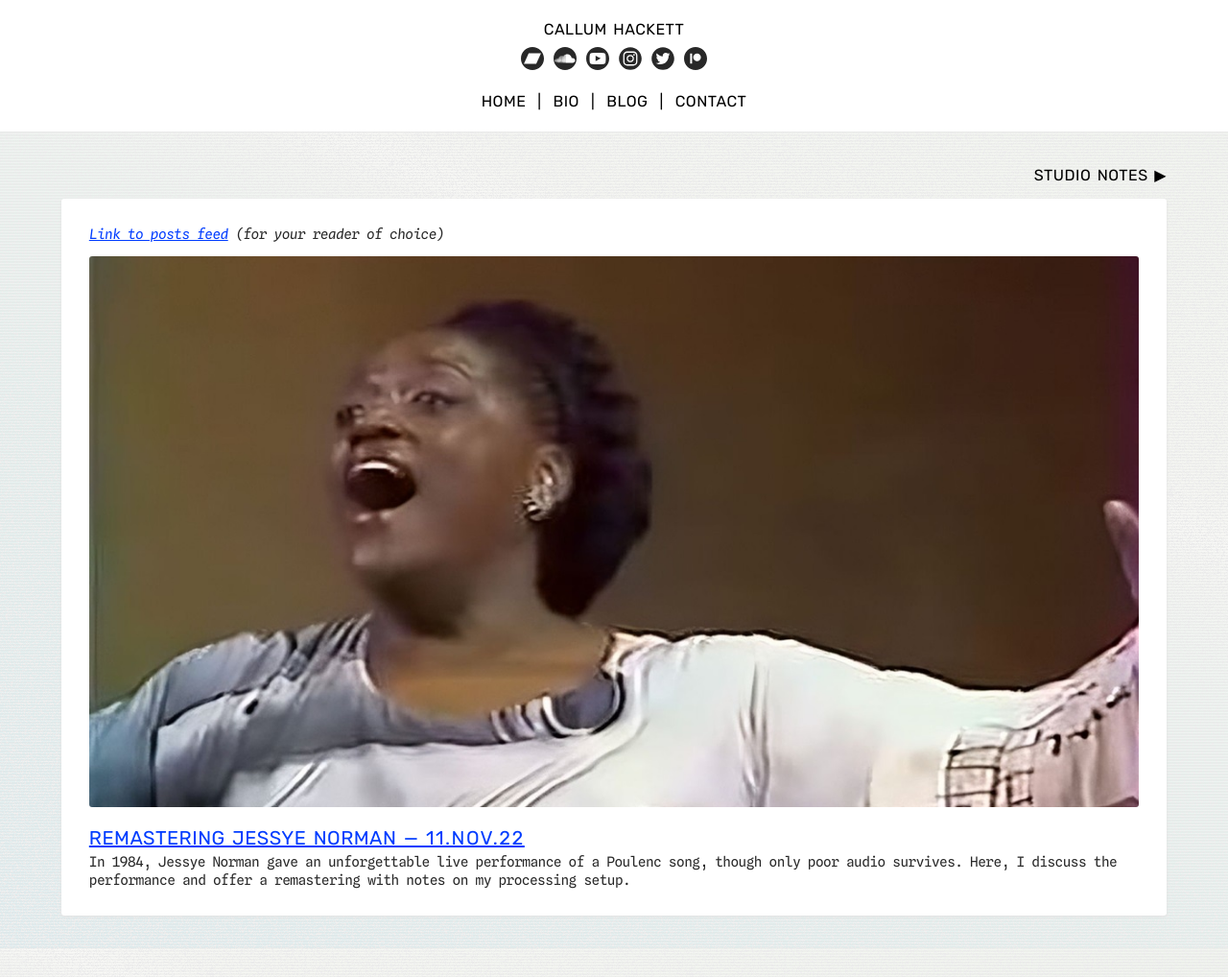
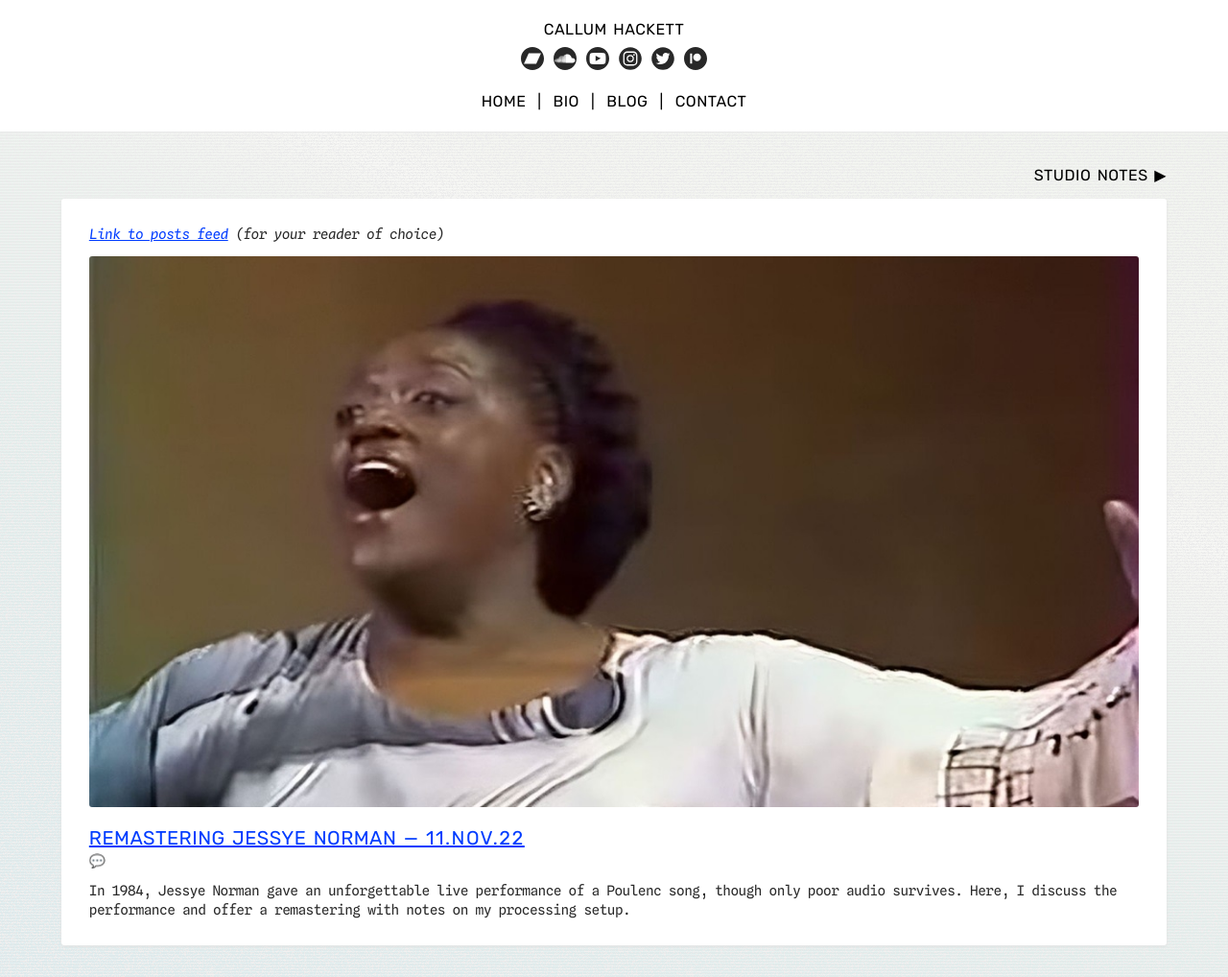
Before and after one commit to callumhackett/callumhackett.github.io, a Jekyll site: the page built from studio-notes.md, in a window 1280 px wide. Shown: the whole page at 96% size. Built offline with Jekyll 4.4.1, drawn with Linux system fonts in a browser that asks for light colours; comment, search, counter and statistics services are not loaded.

Commit message:
added disqus thread counts

```diff
--- a/_includes/main.html
+++ b/_includes/main.html
@@ -53,6 +53,5 @@
                 {{ include.table-content }}
             </div>
         </div>
-        <script id="dsq-count-scr" src="//callum-hackett.disqus.com/count.js" async></script>
     </body>
 </html>
--- a/assets/css/core.css
+++ b/assets/css/core.css
@@ -69,7 +69,7 @@
 }
 
 /* Font Groups */
-#header, #navigation, #metadata, h1, h2, h3 {
+#header, #navigation, #metadata, h1, h2, h3, #comments-count p {
     font-family: 'rubik', sans-serif;
     font-weight: normal;
     text-transform: uppercase;
@@ -94,6 +94,9 @@
 }
 p, li {
     font-size: 0.9em;
+}
+#comments-count p {
+    font-size: 0.85em;
 }
 
 /* Font Margins */
--- a/studio-notes.md
+++ b/studio-notes.md
@@ -20,7 +20,11 @@
     <div id="blog-entry">
         <img src="{{ post.image }}"/>
         <h1><a href="{{ post.url }}">{{ post.title }} — {% include post_date.html %}</a></h1>
+        <div id="comments-count">
+            <p><a href="{{ post.url }}#disqus_thread" data-disqus-identifier="{{ post.date | date: "%Y-%m-%d" }}"></a> 💬</p>
+        </div>
         <p>{{ post.description | smartify }}</p>
     </div>
     {% endfor %}
 </div>
+<script id="dsq-count-scr" src="//callum-hackett.disqus.com/count.js" async></script>
```
